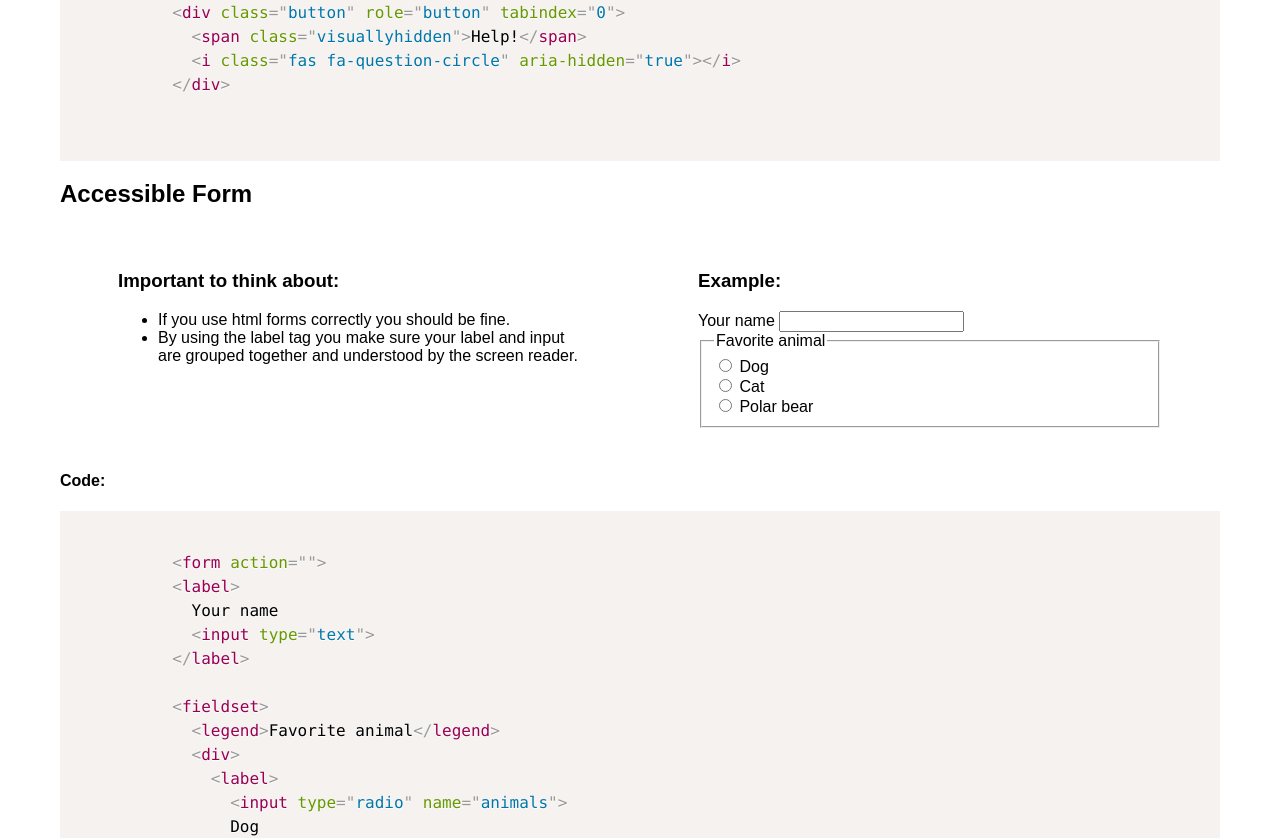
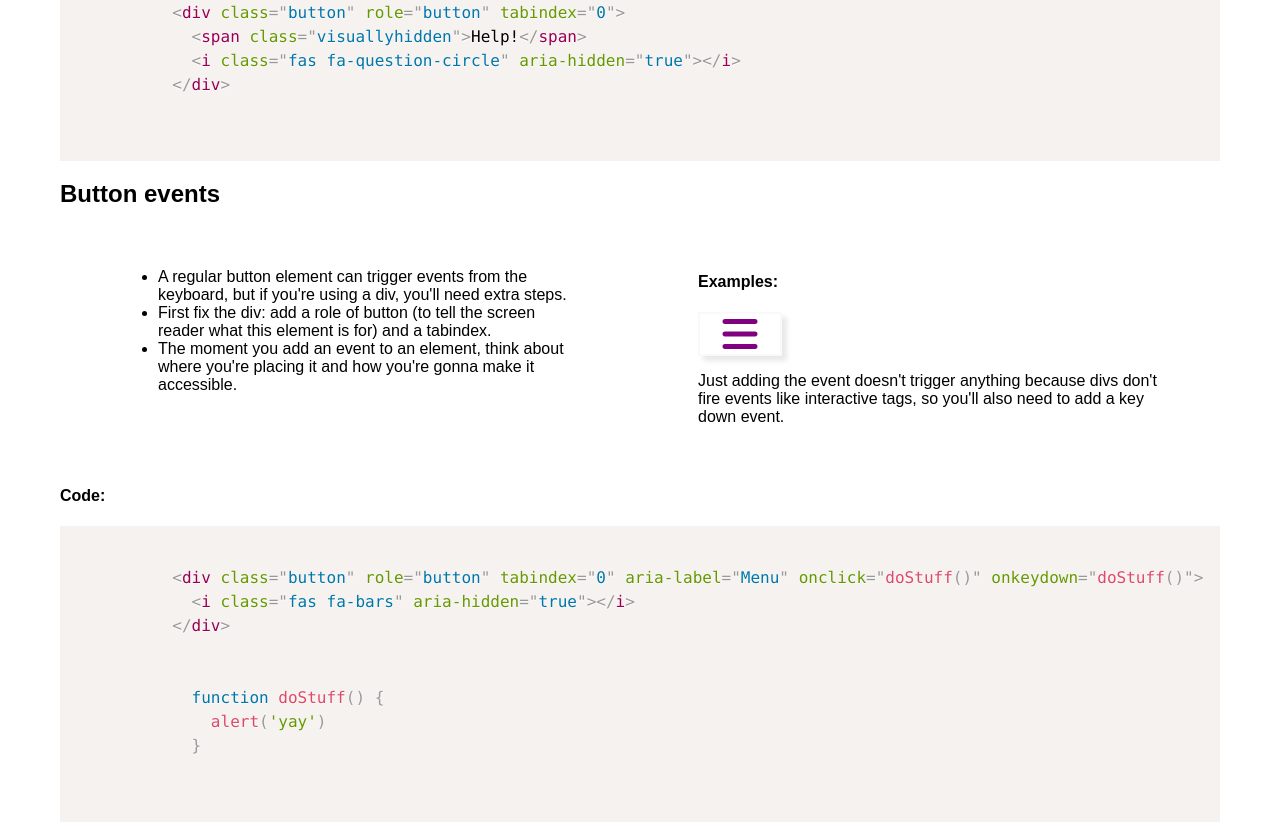
Before and after one commit to apdsrocha/accessibility-snippets, a plain HTML site: page examples/index.html in a window 1280 px wide. Shown: the part 1414-2252 px from the top of the page. Drawn offline with nearby package versions, Linux system fonts and the light colour scheme; a web font is replaced by a local one.

Commit message:
adding button events

```diff
--- a/examples/index.html
+++ b/examples/index.html
@@ -96,6 +96,38 @@
         </code>
     </pre>
 
+    <h2>Button events</h2>
+    <div class="info-box">
+        <div class="info-box__individual">
+            <ul>
+                <li>A regular button element can trigger events from the keyboard, but if you're using a div, you'll need extra steps.</li>
+                <li>First fix the div: add a role of button (to tell the screen reader what this element is for) and a tabindex. </li>
+                <li>The moment you add an event to an element, think about where you're placing it and how you're gonna make it accessible.</li>
+              </ul>
+        </div>
+        <div class="info-box__individual">
+            <h4>Examples:</h4>
+            <div class="button" role="button" tabindex="0" aria-label="Menu" onclick="doStuff()" onkeydown="doStuff()">
+              <i class="fas fa-bars" aria-hidden="true"></i>
+            </div>
+            <p>Just adding the event doesn't trigger anything because divs don't fire events like interactive tags, so you'll also need to add a key down event.  </p>
+          </div>
+        </div>
+    </div>
+    <h4>Code:</h4>
+    <pre>
+        <code class="language-markup">
+          &lt;div class=&quot;button&quot; role=&quot;button&quot; tabindex=&quot;0&quot; aria-label=&quot;Menu&quot; onclick=&quot;doStuff()&quot; onkeydown=&quot;doStuff()&quot;&gt;
+            &lt;i class=&quot;fas fa-bars&quot; aria-hidden=&quot;true&quot;&gt;&lt;/i&gt;
+          &lt;/div&gt;
+        </code>
+        <code class="language-js">
+            function doStuff() {
+              alert('yay')
+            }
+        </code>
+    </pre>
+
   <h2>Accessible Form</h2>
   <div class="info-box">
     <div class="info-box__individual">
@@ -171,6 +203,13 @@
         &lt;/form&gt;
       </code>
   </pre>
+
+<script>
+function doStuff() {
+  alert('yay')
+}
+</script>
+
 <script src="https://cdnjs.cloudflare.com/ajax/libs/prism/1.17.1/prism.min.js"></script>
 </body>
 </html>
--- a/examples/style.css
+++ b/examples/style.css
@@ -53,7 +53,7 @@ button:focus {
   width: 50%;
 
 }
-.fa-question-circle {
+.fa-question-circle, .fa-bars {
   font-size: 40px;
   color:purple;
 }
```
